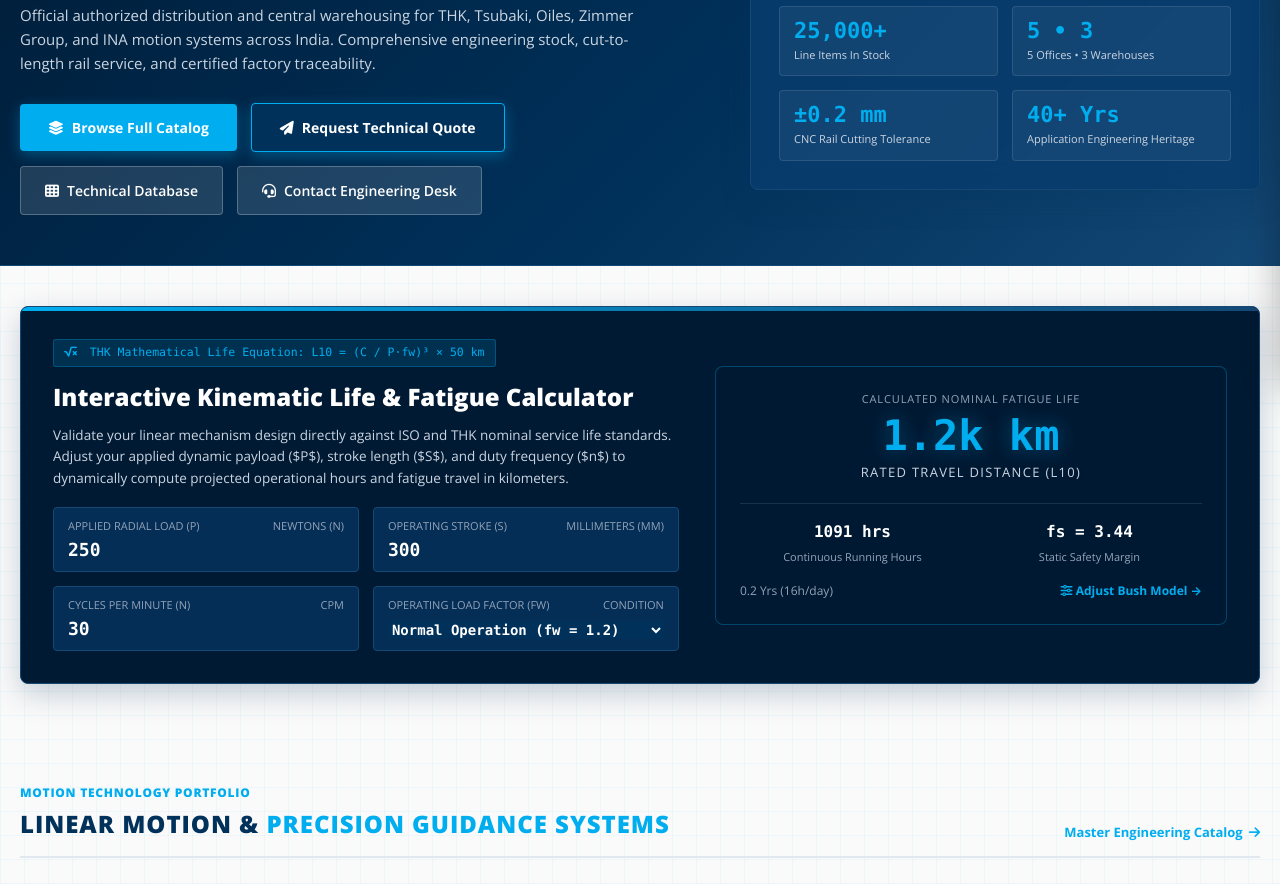
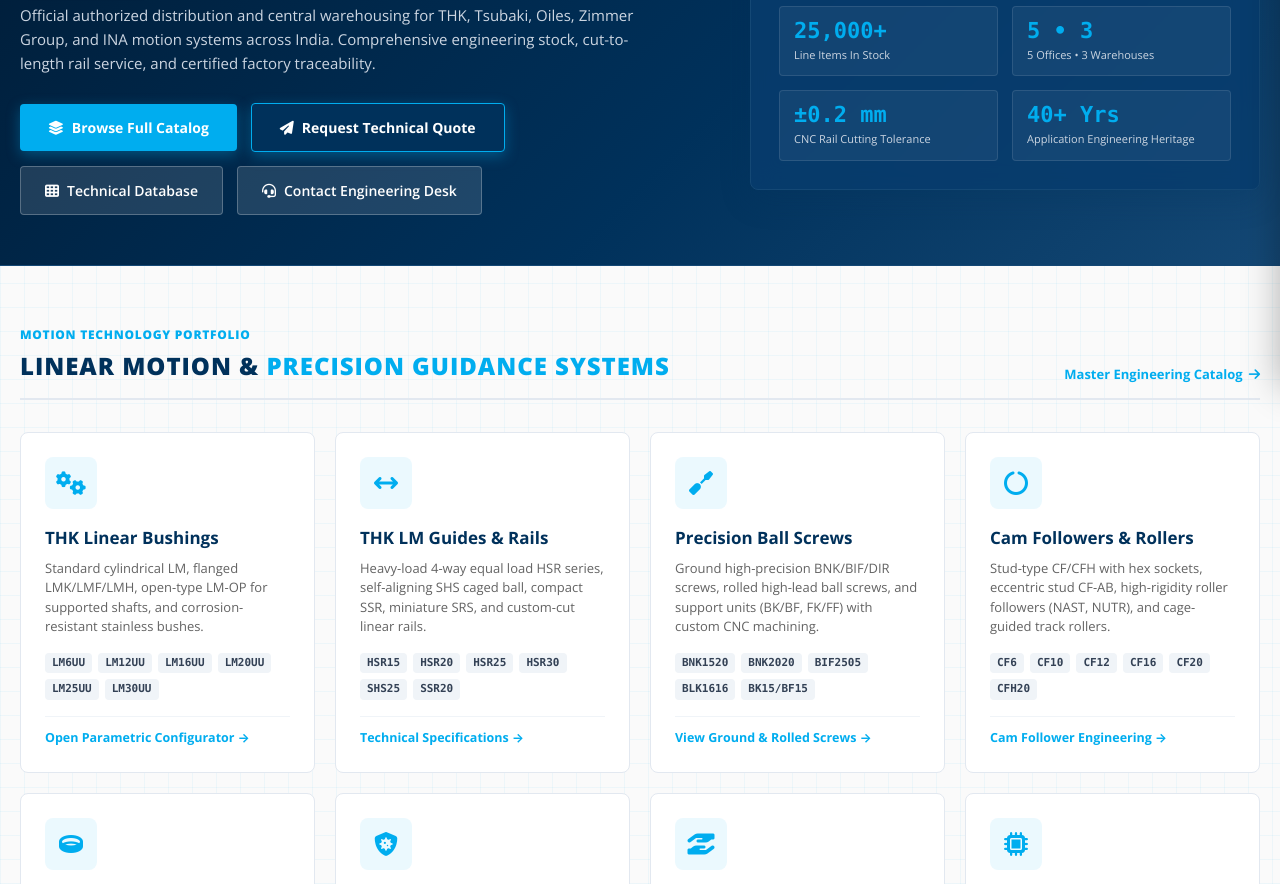
Before and after one commit to vani2009/rollmann, a plain HTML site: page index.html in a window 1280 px wide. Shown: the part 413-1297 px from the top of the page. Drawn offline with nearby package versions, Linux system fonts and the light colour scheme.

Commit message:
Homepage: remove Section 3 Kinematic Calculator workbench

```diff
--- a/index.html
+++ b/index.html
@@ -457,75 +457,6 @@
           <div class="stat-tile">
             <div class="stat-tile-val">40+ Yrs</div>
             <div class="stat-tile-lbl">Application Engineering Heritage</div>
-          </div>
-        </div>
-      </div>
-    </div>
-  </section>
-
-  <section class="container" id="calcSection">
-    <div class="calc-workbench-box">
-      <div class="calc-workbench-grid">
-        <div>
-          <span class="calc-formula-badge">
-            <i class="fa-solid fa-square-root-variable" style="margin-right:6px;"></i> THK Mathematical Life Equation: L10 = (C / P·fw)³ × 50 km
-          </span>
-          <h2 style="font-size:24px; font-weight:800; color:var(--white); margin-bottom:10px;">
-            Interactive Kinematic Life &amp; Fatigue Calculator
-          </h2>
-          <p style="font-size:13.5px; color:var(--gray-300); line-height:1.6; margin-bottom:18px;">
-            Validate your linear mechanism design directly against ISO and THK nominal service life standards. Adjust your applied dynamic payload ($P$), stroke length ($S$), and duty frequency ($n$) to dynamically compute projected operational hours and fatigue travel in kilometers.
-          </p>
-
-          <div class="calc-inputs-table">
-            <div class="calc-input-cell">
-              <div class="calc-input-label">Applied Radial Load (P) <span>Newtons (N)</span></div>
-              <input type="number" id="calcLoadP" class="calc-num-input" value="250" min="10" max="50000" step="10">
-            </div>
-
-            <div class="calc-input-cell">
-              <div class="calc-input-label">Operating Stroke (S) <span>Millimeters (mm)</span></div>
-              <input type="number" id="calcStrokeS" class="calc-num-input" value="300" min="10" max="5000" step="10">
-            </div>
-
-            <div class="calc-input-cell">
-              <div class="calc-input-label">Cycles per Minute (n) <span>CPM</span></div>
-              <input type="number" id="calcCyclesN" class="calc-num-input" value="30" min="1" max="600">
-            </div>
-
-            <div class="calc-input-cell">
-              <div class="calc-input-label">Operating Load Factor (fw) <span>Condition</span></div>
-              <select id="calcFw" class="calc-num-input" style="font-size:14px; background:var(--navy-deep); color:var(--white);">
-                <option value="1.0">Smooth, No Impact (fw = 1.0)</option>
-                <option value="1.2" selected>Normal Operation (fw = 1.2)</option>
-                <option value="1.5">Moderate Vibrations (fw = 1.5)</option>
-                <option value="2.0">Heavy Shock Loads (fw = 2.0)</option>
-              </select>
-            </div>
-          </div>
-        </div>
-
-        <div>
-          <div class="calc-telemetry-display">
-            <div style="font-size:11px; text-transform:uppercase; letter-spacing:0.08em; color:var(--gray-400); margin-bottom:8px;">Calculated Nominal Fatigue Life</div>
-            <div class="calc-telemetry-number" id="calcResultKm">1,180 km</div>
-            <div class="calc-telemetry-unit">Rated Travel Distance (L10)</div>
-
-            <div class="calc-metrics-row">
-              <div class="calc-metric-item">
-                <strong id="calcResultHours">65,550 hrs</strong>
-                <span>Continuous Running Hours</span>
-              </div>
-              <div class="calc-metric-item">
-                <strong id="calcSafetyFactor">fs = 3.44</strong>
-                <span>Static Safety Margin</span>
-              </div>
-            </div>
-
-            <div style="margin-top:16px; font-size:12px; color:var(--gray-400); display:flex; justify-content:space-between; align-items:center;">
-              <span id="calcResultYears">13.6 Yrs (16h/day)</span>
-              <a href="linear-bush.html" style="color:var(--rollmann-cyan); font-weight:700;"><i class="fa-solid fa-sliders"></i> Adjust Bush Model &rarr;</a>
-            </div>
           </div>
         </div>
       </div>
```
